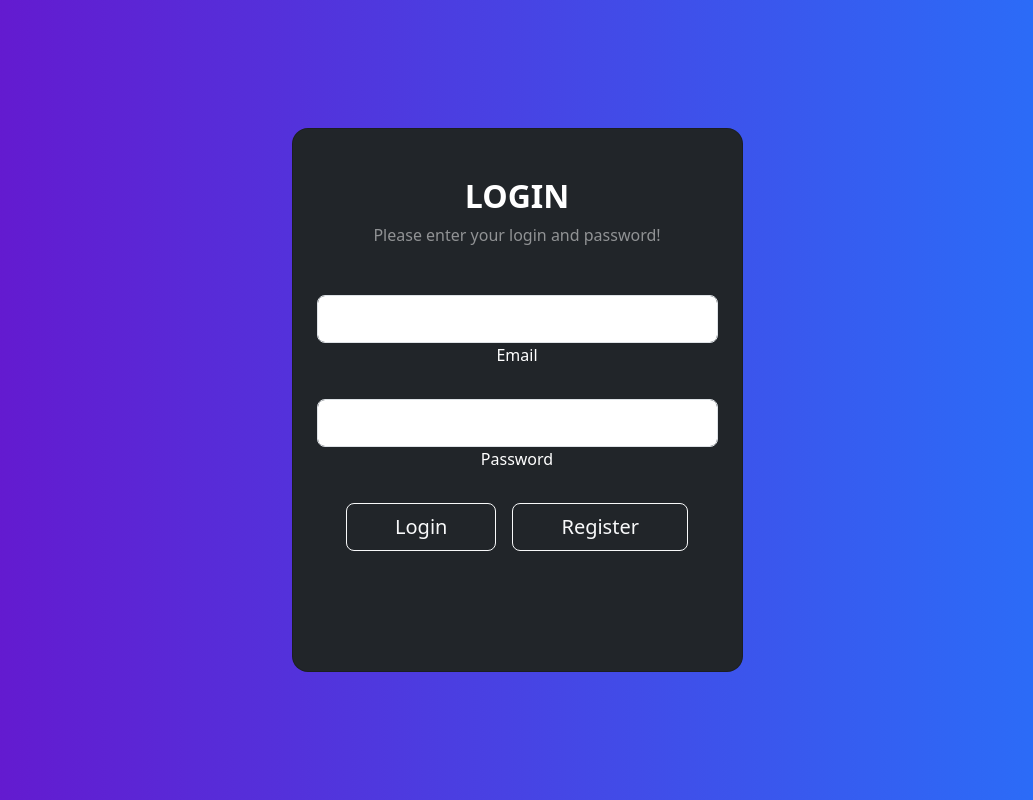
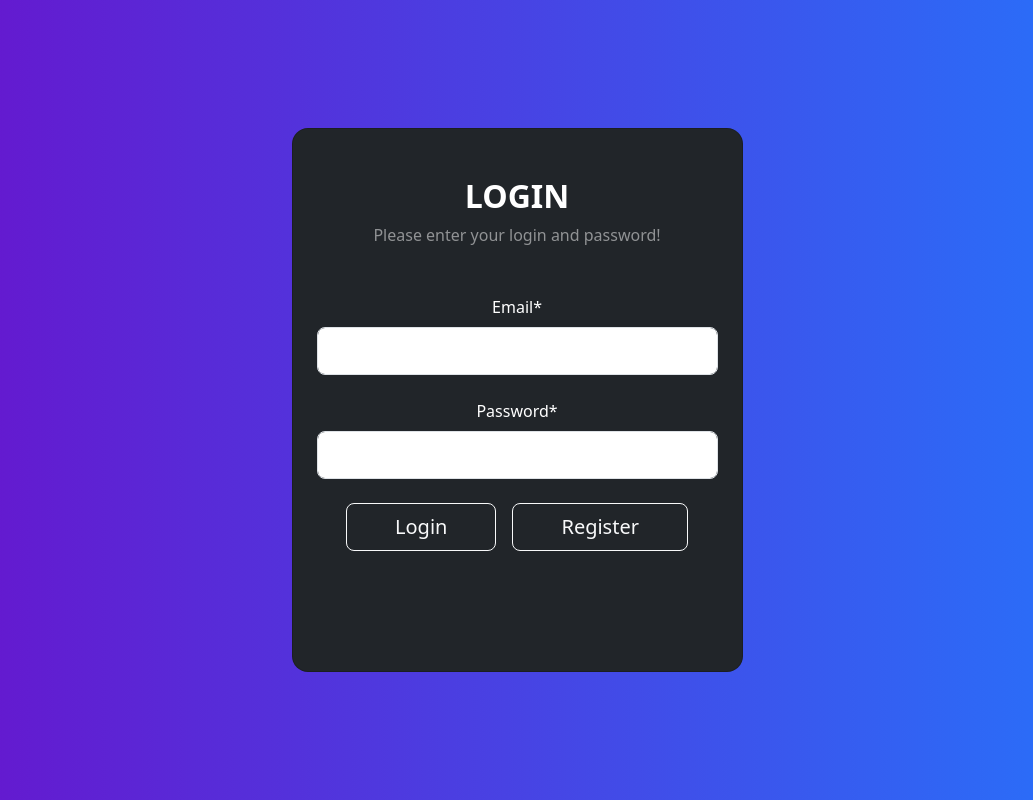
Before and after one commit to MartinCief/LoginApplication, an Angular app in the folder login-application/: page / in a window 1280 px wide. Shown: the whole page, without its empty margins (123-1156 px from the left). Built offline with nearby package versions, Linux system fonts and the light colour scheme.

Commit message:
Fix label/input position

```diff
--- a/login-application/src/app/login/login.component.css
+++ b/login-application/src/app/login/login.component.css
@@ -16,3 +16,8 @@
     rgba(37, 117, 252, 1)
   );
 }
+
+.error-message {
+  color: red;
+  font-size: 14px;
+}
--- a/login-application/src/app/login/login.component.html
+++ b/login-application/src/app/login/login.component.html
@@ -12,19 +12,15 @@
               </p>
 
               <div class="form-outline form-white mb-4">
+                <label class="form-label" for="typeEmailX">Email*</label>
                 <input type="email" id="typeEmailX" class="form-control form-control-lg" formControlName="email" required />
-                <label class="form-label" for="typeEmailX">Email</label>
-                <p *ngIf="(submitted) && loginForm.get('email')?.errors?.['required']">Email is required!</p>
-                <p *ngIf="(submitted) && loginForm.get('email')?.errors?.['email']">Email is not valid!</p>
-
-
-
-
+                <p *ngIf="(submitted) && loginForm.get('email')?.errors?.['required']" class="error-message">Email is required!</p>
+                <p *ngIf="(submitted) && loginForm.get('email')?.errors?.['email']" class="error-message">Email is not valid!</p>
               </div>
 
               <div class="form-outline form-white mb-4">
+                <label class="form-label" for="typePasswordX">Password*</label>
                 <input type="password" id="typePasswordX" class="form-control form-control-lg" formControlName="password" required />
-                <label class="form-label" for="typePasswordX">Password</label>
               </div>
 
               <button class="btn btn-outline-light btn-lg px-5 mx-2" type="submit">
```
